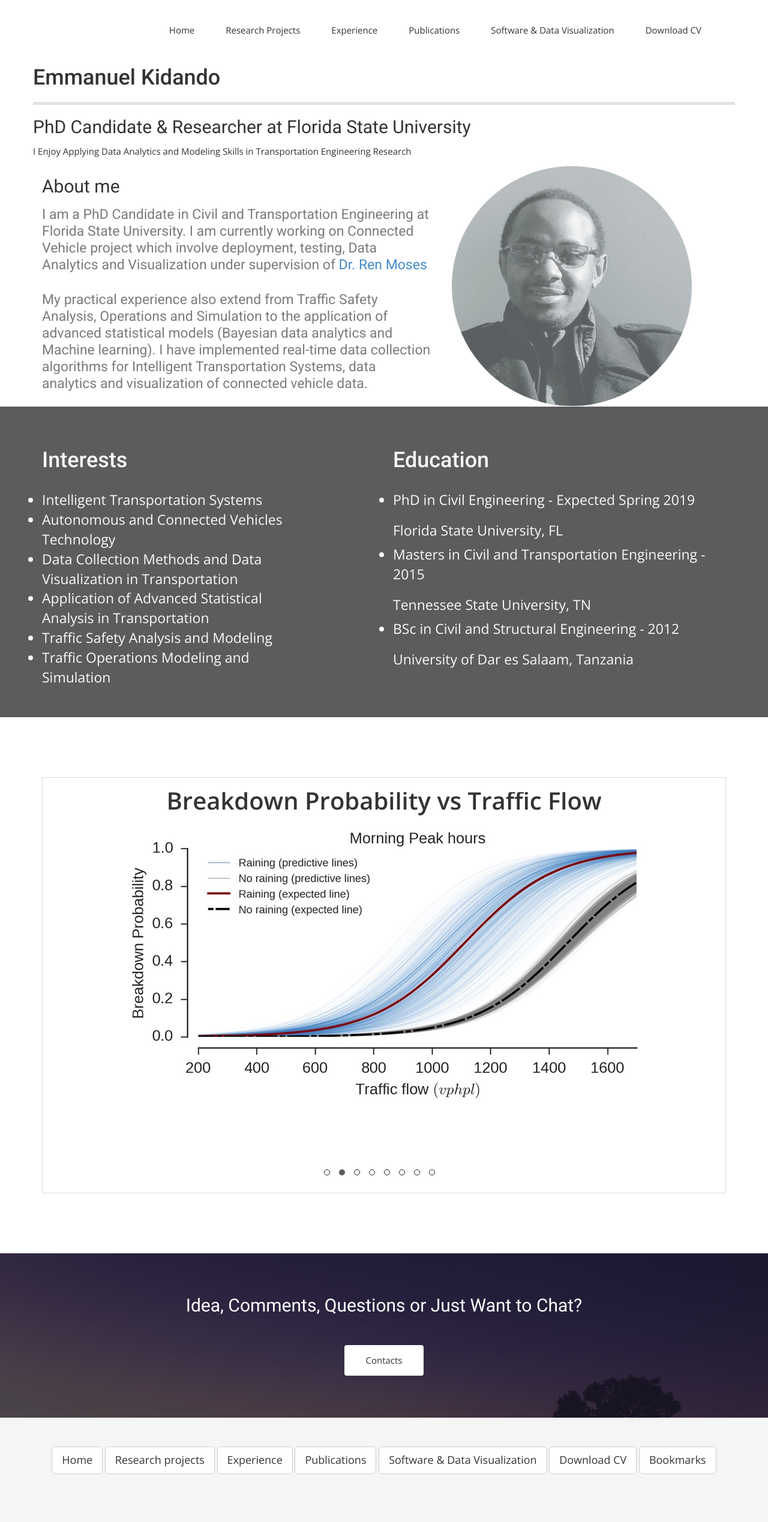
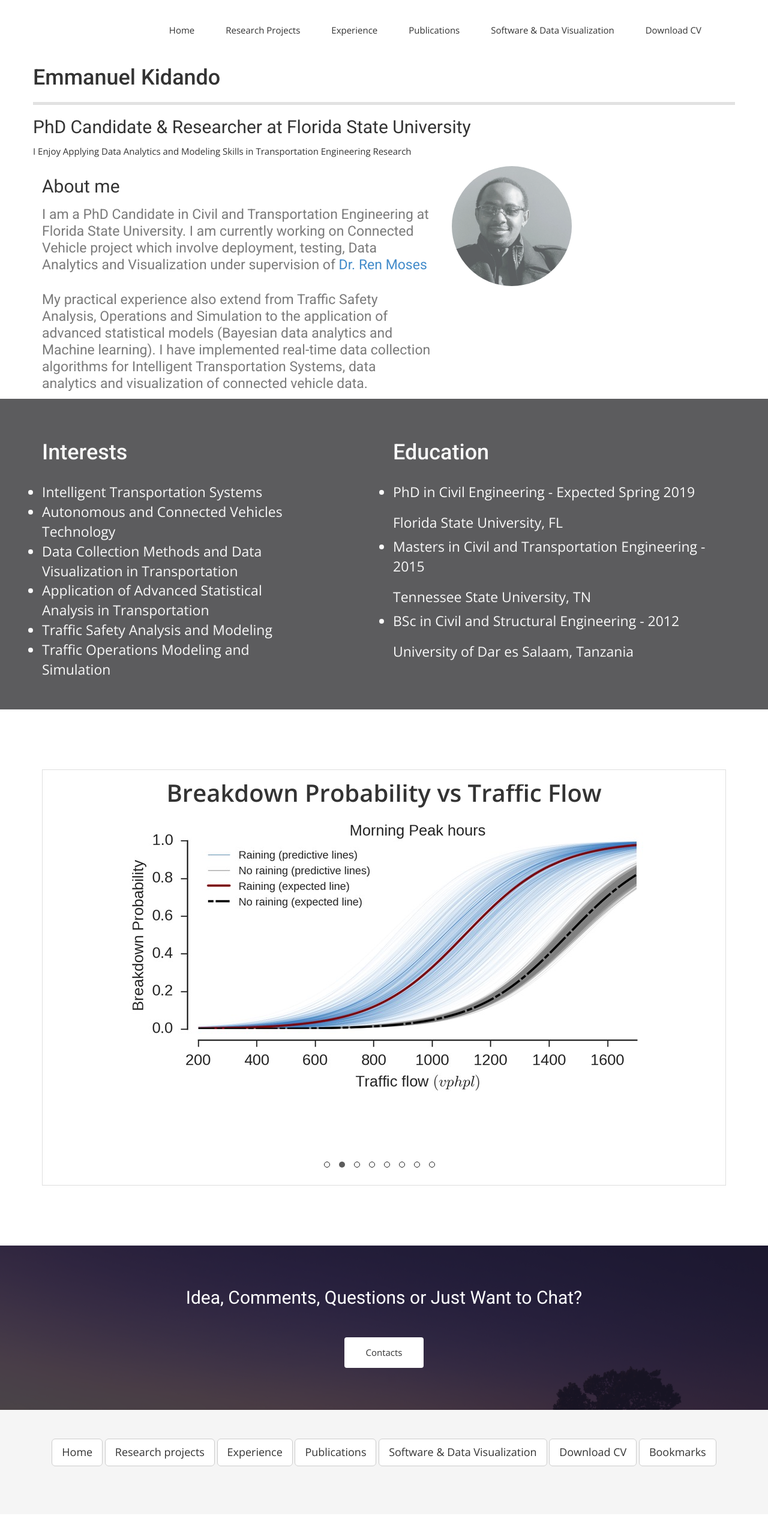
Before and after one commit to ekidando/Emma, a Jekyll site: the page built from index.html, in a window 1280 px wide. Shown: the whole page at 60% size. Built offline with Jekyll 4.4.1, drawn with Linux system fonts in a browser that asks for light colours; nearby versions of some CDN libraries; some web fonts are replaced.

Commit message:
Update index.html

```diff
--- a/index.html
+++ b/index.html
@@ -40,7 +40,7 @@ published: true
       </div><!-- .col-md-7 close -->
       <div class="col-md-5 col-sm-12">
         <div class="block">
-         <img class="centered-and-cropped" width="400" height="400" style="border-radius:50%; opacity: 0.7;" src="img/2-2.jpg" alt="Img">
+         <img class="centered-and-cropped" width="200" height="200" style="border-radius:50%; opacity: 0.7;" src="img/2-2.jpg" alt="Img">
         </div>
       </div><!-- .col-md-5 close -->
     </div>
```
